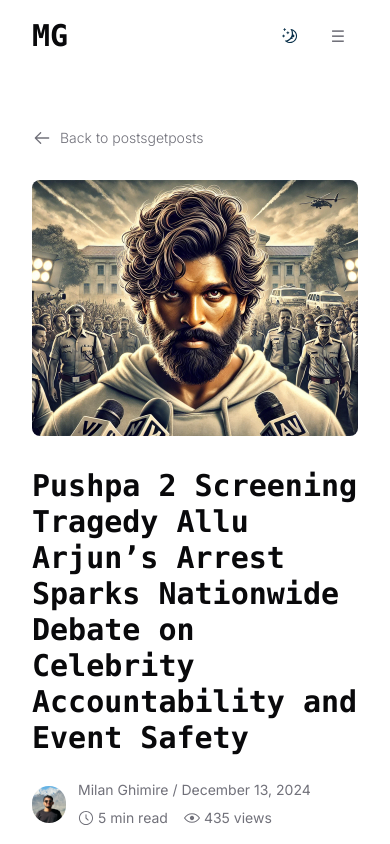
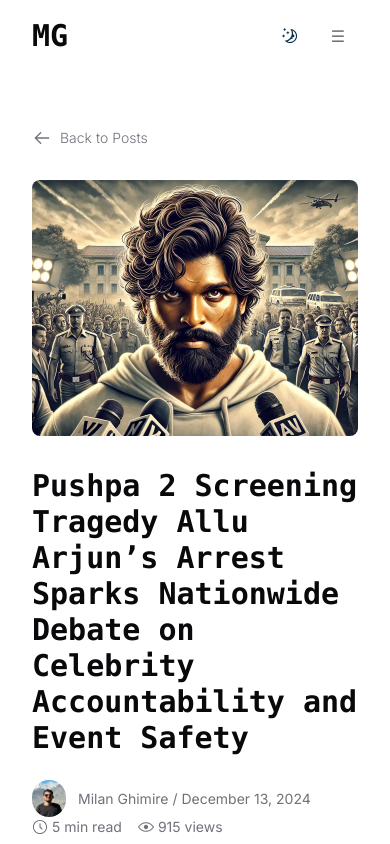
Before and after one commit to themilang/DigitalNotebook, a Next.js app: page /posts/allu-arjun-arrest-over-pushpa-2-premiere-tragedy in a window 390 px wide. Shown: the top 844 px of the page. Built offline with nearby package versions, Linux system fonts and the light colour scheme; a web font is replaced by a local one.

Commit message:
post meta data

```diff
--- a/app/posts/[slug]/page.tsx
+++ b/app/posts/[slug]/page.tsx
@@ -1,63 +1,81 @@
-import Link from 'next/link'
-import Image from 'next/image'
-import { ClockIcon, EyeOpenIcon } from '@radix-ui/react-icons' // Import icons
+import Link from "next/link";
+import Image from "next/image";
+import { ClockIcon, EyeOpenIcon, ArrowLeftIcon } from "@radix-ui/react-icons";
 
-import { formatDate } from '@/lib/utils'
-import MDXContent from '@/components/mdx-content'
-import { ArrowLeftIcon } from '@radix-ui/react-icons'
-import { getPosts, getPostBySlug } from '@/lib/posts';
-import { notFound } from 'next/navigation'
-import SourceCodeForm from '@/components/SourceCodeForm'
+import { formatDate } from "@/lib/utils";
+import MDXContent from "@/components/mdx-content";
+import { getPosts, getPostBySlug } from "@/lib/posts";
+import { notFound } from "next/navigation";
+import SourceCodeForm from "@/components/SourceCodeForm";
+import Head from "next/head";
 
 // Utility to calculate read time
 const calculateReadTime = (content: string) => {
-  const words = content.split(/\s+/).length
-  const wordsPerMinute = 200 // Average reading speed
-  return `${Math.ceil(words / wordsPerMinute)} min read`
+  const words = content.split(/\s+/).length;
+  const wordsPerMinute = 200; // Average reading speed
+  return `${Math.ceil(words / wordsPerMinute)} min read`;
+};
+
+// Simulated fetch views count
+const fetchViews = async (slug: string): Promise<number> => {
+  return Math.floor(Math.random() * 1000) + 1; // Simulated random views
+};
+
+// Static paths generation
+export async function generateStaticParams() {
+  const posts = await getPosts();
+  return posts.map((post) => ({ slug: post.slug }));
 }
 
-// Simulate fetching dynamic views (replace with actual API call if available)
-const fetchViews = async (slug: string): Promise<number> => {
-  return Math.floor(Math.random() * 1000) + 1 // Simulated random views
+export default async function Post({ params }: { params: { slug: string } }) {
+  const { slug } = params;
+  const post = await getPostBySlug(slug);
+
+  if (!post) {
+    notFound();
   }
 
-export async function generateStaticParams() {
-  const postsgetposts = await getPosts()
-  const slugs = postsgetposts.map(post => ({ slug: post.slug }))
+  const { metadata, content } = post;
+  const { title, image, author, authorPhoto, publishedAt, description } = metadata;
+  const readTime = calculateReadTime(content);
+  const views = await fetchViews(slug);
 
-  return slugs
-}
-
-export default async function post({
-  params
-}: {
-  params: { slug: string }
-}) {
-  const { slug } = params
-  const post = await getPostBySlug(slug)
-
-  if (!post) {
-    notFound()
-  }
-
-  const { metadata, content } = post
-  const { title, image, author, authorPhoto, publishedAt } = metadata
-  const readTime = calculateReadTime(content) // Calculate read time
-  const views = await fetchViews(slug) // Fetch dynamic views
+  // Ensure the image URL is absolute for sharing
+  const fullImageUrl = `https://yourdomain.com${image}`;
 
   return (
+    <>
+      {/* SEO Metadata */}
+      <Head>
+        <title>{title}</title>
+        <meta name="description" content={description || "A detailed blog post."} />
+
+        {/* Open Graph Tags */}
+        <meta property="og:title" content={title} />
+        <meta property="og:description" content={description || "A detailed blog post."} />
+        <meta property="og:image" content={fullImageUrl} />
+        <meta property="og:url" content={`https://yourdomain.com/posts/${slug}`} />
+        <meta property="og:type" content="article" />
+
+        {/* Twitter Card Tags */}
+        <meta name="twitter:card" content="summary_large_image" />
+        <meta name="twitter:title" content={title} />
+        <meta name="twitter:description" content={description || "A detailed blog post."} />
+        <meta name="twitter:image" content={fullImageUrl} />
+      </Head>
+
       <section className="dark:bg-gray-900 pb-24 pt-32">
-      <div className="container max-w-3xl">
+        <div className="container max-w-3xl mx-auto">
+          {/* Back to Posts */}
           <Link
-          href="/postsgetposts"
+            href="/posts"
             className="mb-8 inline-flex items-center gap-2 text-sm font-light text-muted-foreground transition-colors hover:text-foreground"
           >
             <ArrowLeftIcon className="h-5 w-5" />
-          <span>Back to postsgetposts</span>
+            <span>Back to Posts</span>
           </Link>
 
-
-        {/* Cover Image from Metadata */}
+          {/* Cover Image */}
           {image && (
             <div className="relative w-full h-64 mb-8">
               <Image
@@ -69,12 +87,9 @@ export default async function post({
               />
             </div>
           )}
+
           {/* Title */}
           <h1 className="text-3xl font-bold font-mono mb-6">{title}</h1>
-
-
-        {/* Mock Ad */}
-
 
           {/* Header Section */}
           <header>
@@ -92,24 +107,13 @@ export default async function post({
                 )}
                 <div>
                   <span>
-                  {author} / {formatDate(publishedAt ?? '')}
+                    {author} / {formatDate(publishedAt ?? "")}
                   </span>
-                {/* Read Time and Views */}
-                <div className="flex items-center gap-4 mt-2 sm:mt-0 sm:hidden">
-                  <div className="flex items-center gap-1">
-                    <ClockIcon className="w-4 h-4" />
-                    <span>{readTime}</span>
-                  </div>
-                  <div className="flex items-center gap-1">
-                    <EyeOpenIcon className="w-4 h-4" />
-                    <span>{views.toLocaleString()} views</span>
-                  </div>
-                </div>
                 </div>
               </div>
 
-            {/* Read Time and Views for Larger Screens */}
-            <div className="hidden sm:flex items-center gap-4">
+              {/* Read Time and Views */}
+              <div className="flex items-center gap-4">
                 <div className="flex items-center gap-1">
                   <ClockIcon className="w-4 h-4" />
                   <span>{readTime}</span>
@@ -131,10 +135,8 @@ export default async function post({
           <main className="prose mt-16 dark:prose-invert">
             <MDXContent source={content} />
           </main>
-
-        {/* Mock Ad */}
-
         </div>
       </section>
-  )
+    </>
+  );
 }
--- a/lib/posts.ts
+++ b/lib/posts.ts
@@ -13,6 +13,7 @@ export type PostMetadata = {
 
   title?: string
   summary?: string
+  description?:string
   image?: string
   author?: string
   authorPhoto?:string
```
Lines whose indentation alone changed are shown as unchanged.
